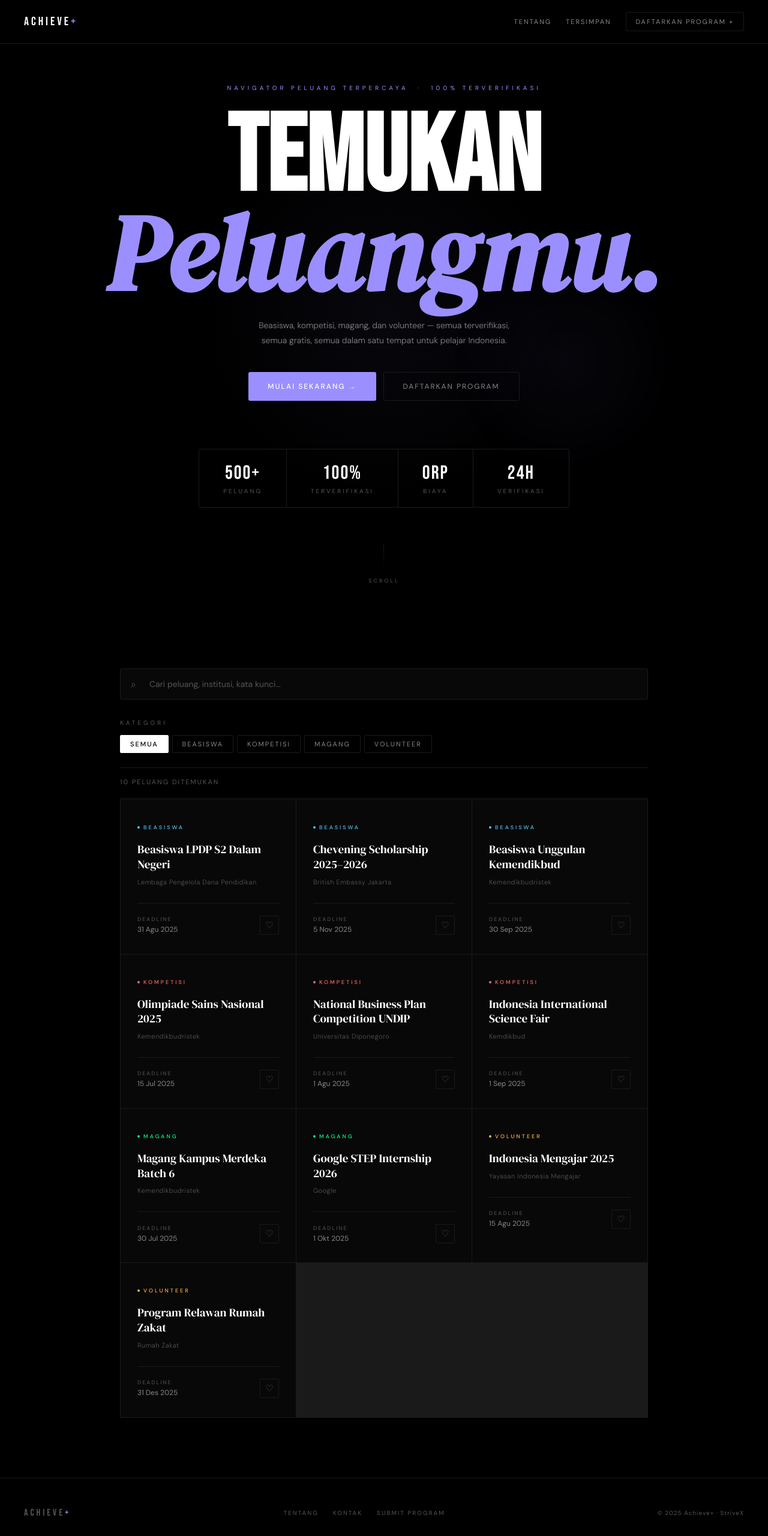
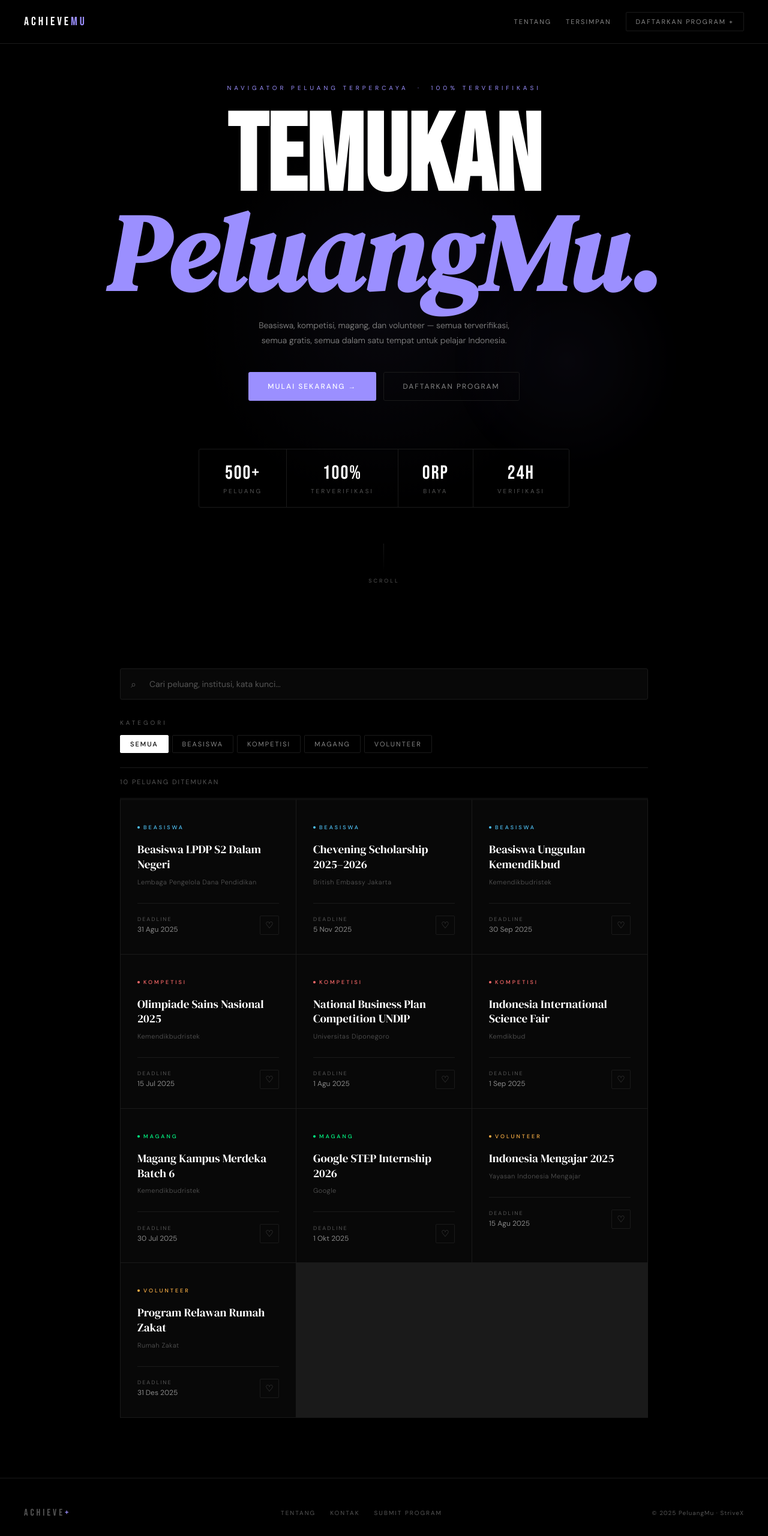
Before and after one commit to salfacode/AchievePlus, a plain HTML site: page index.html in a window 1280 px wide. Shown: the whole page at 60% size. Drawn offline with Linux system fonts and the light colour scheme.

Commit message:
Update index.html

```diff
--- a/index.html
+++ b/index.html
@@ -122,7 +122,7 @@ footer { border-top: 1px solid var(--border); padding: 48px 40px; display: flex;
 </head>
 <body>
 <nav>
-  <div class="nav-logo">ACHIEVE<span>+</span></div>
+  <div class="nav-logo">ACHIEVE<span>Mu</span></div>
   <div class="nav-right">
     <span class="nav-link">Tentang</span>
     <span class="nav-link">Tersimpan</span>
@@ -133,7 +133,7 @@ footer { border-top: 1px solid var(--border); padding: 48px 40px; display: flex;
   <div class="hero-glow"></div>
   <div class="hero-glow-2"></div>
   <div class="hero-eyebrow">Navigator Peluang Terpercaya &nbsp;·&nbsp; 100% Terverifikasi</div>
-  <h1 class="hero-headline">Temukan<span class="hero-headline-italic">Peluangmu.</span></h1>
+  <h1 class="hero-headline">Temukan<span class="hero-headline-italic">PeluangMu.</span></h1>
   <p class="hero-sub">Beasiswa, kompetisi, magang, dan volunteer — semua terverifikasi, semua gratis, semua dalam satu tempat untuk pelajar Indonesia.</p>
   <div class="hero-cta-group">
     <button class="btn-primary" onclick="document.querySelector('.search-section').scrollIntoView({behavior:'smooth'})">Mulai Sekarang →</button>
@@ -176,13 +176,13 @@ footer { border-top: 1px solid var(--border); padding: 48px 40px; display: flex;
     <span class="footer-link">Kontak</span>
     <span class="footer-link" onclick="openModal()">Submit Program</span>
   </div>
-  <div class="footer-copy">© 2025 Achieve+ · StriveX</div>
+  <div class="footer-copy">© 2025 PeluangMu · StriveX</div>
 </footer>
 <div class="modal-overlay" id="modal" onclick="handleOverlayClick(event)">
   <div class="modal">
     <div id="formContent">
       <div class="modal-title">Daftarkan Program</div>
-      <div class="modal-sub">Kirim program Anda untuk direview tim Achieve+. Verifikasi maksimal 1×24 jam.</div>
+      <div class="modal-sub">Kirim program Anda untuk direview tim PeluangMu. Verifikasi maksimal 1×24 jam.</div>
       <div class="form-group"><label class="form-label">Nama Institusi</label><input class="form-input" type="text" placeholder="Universitas / Lembaga / Organisasi" /></div>
       <div class="form-group"><label class="form-label">Email Resmi</label><input class="form-input" type="email" placeholder="email@institusi.ac.id" /></div>
       <div class="form-group"><label class="form-label">Judul Program</label><input class="form-input" type="text" placeholder="Nama kompetisi / beasiswa / program" /></div>
```
